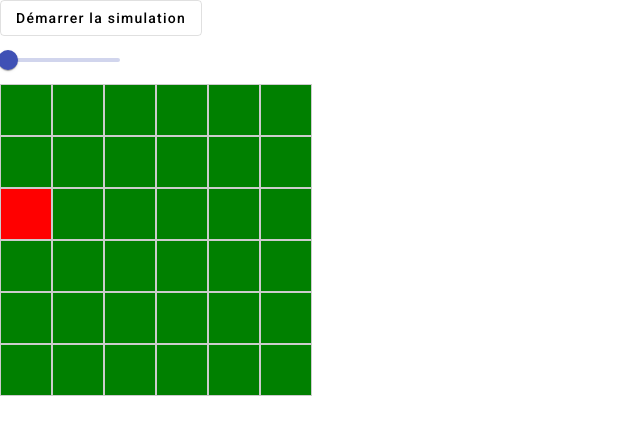
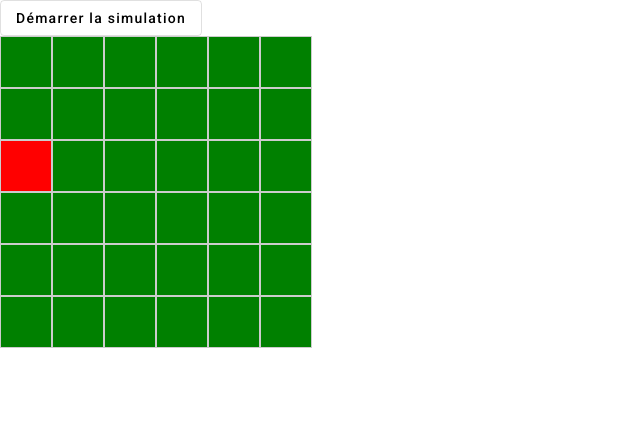
Before and after one commit to Sechsyo/ForestFire, an Angular app: page / in a window 1280 px wide. Shown: the top 434 px of the page, without its empty margins (0-640 px from the left). Built offline with nearby package versions, Linux system fonts and the light colour scheme.

Commit message:
Enlève le slider

```diff
--- a/src/app/grid/grid.component.html
+++ b/src/app/grid/grid.component.html
@@ -1,11 +1,5 @@
 <div class="simulation-button">
     <button mat-stroked-button (click)="launchSimulation()">Démarrer la simulation</button>
-</div>
-
-<div class="step-slider">
-    <mat-slider min="1" [max]="allSteps.size" step="1" showTickMarks discrete >
-        <input matSliderThumb value="1">
-    </mat-slider>
 </div>
 
 <div *ngFor="let row of grid; let i = index" class="row">
--- a/src/app/grid/grid.component.ts
+++ b/src/app/grid/grid.component.ts
@@ -18,9 +18,6 @@ export class GridComponent {
   grid: CaseState[][] = []; // Tableau d'enumération
   probability = 0.75; //Probabilité qu'une case Forêt s'enflamme
 
-  currentStep = 0;
-  allSteps = new Map();
-
   simulationInterval: any;
 
   constructor() {
@@ -38,15 +35,13 @@ export class GridComponent {
       this.grid[i] = Array(this.numCols).fill(CaseState.Forest); // On remplit toutes les cases de Forêt
     }
 
-    // Choisir aléatoirement entre 1 et 3 positions pour démarrer le feu
+    // On choisi aléatoirement entre 1 et 3 positions pour démarrer le feu
     const numFires = Math.floor(Math.random() * 3) + 1;
     for (let i = 0; i < numFires; i++) {
       const randomRow = Math.floor(Math.random() * this.numRows);
       const randomCol = Math.floor(Math.random() * this.numCols);
       this.grid[randomRow][randomCol] = CaseState.Fire;
     }
-
-    this.allSteps.set(this.currentStep, this.grid);
   }
 
   updateGrid(): void {
@@ -82,9 +77,6 @@ export class GridComponent {
         }
       }
     }
-
-    this.currentStep +=1;
-    this.allSteps.set(this.currentStep, updatedGrid);
 
     this.grid = updatedGrid;
 
```
